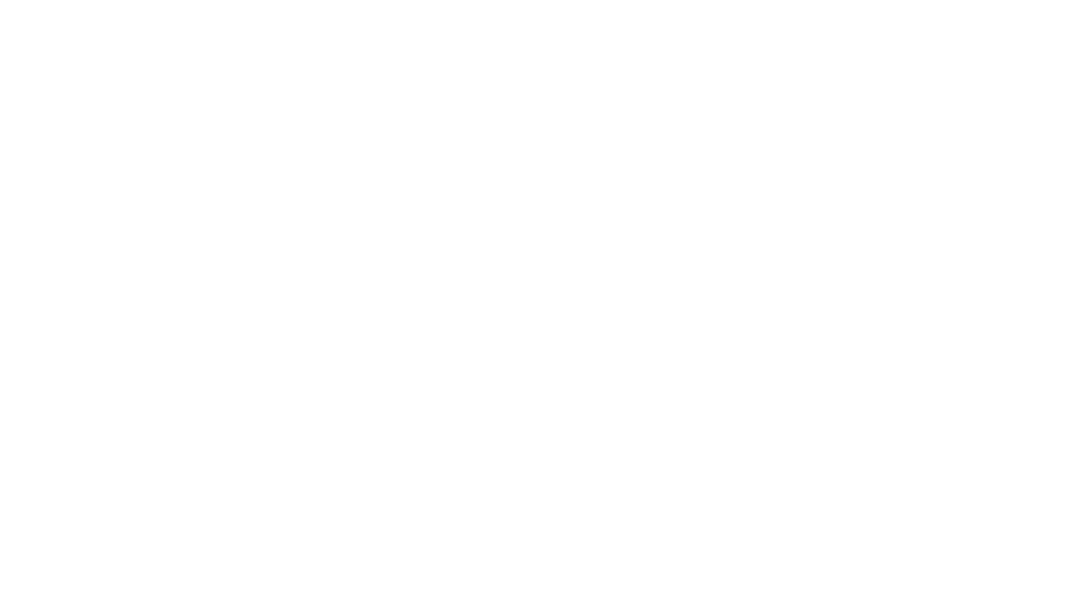
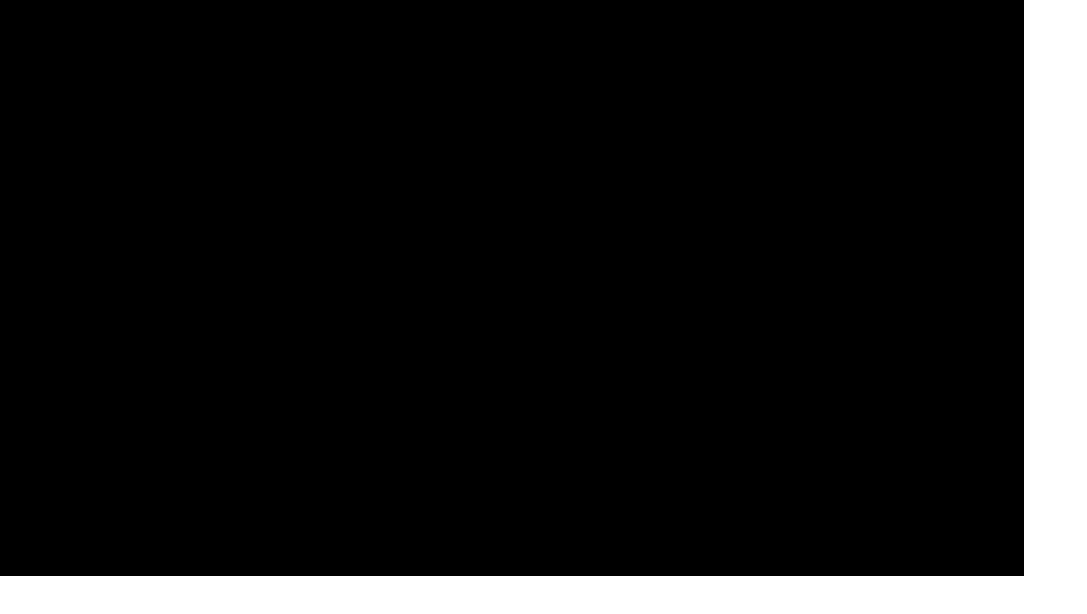
Before and after one commit to sovofeel/fighter-game, a plain HTML site: page index.html in a window 1280 px wide. Shown: the whole page, without its empty margins (0-1087 px from the left). Drawn offline with Linux system fonts and the light colour scheme.

Commit message:
add initial canvas

```diff
--- a/index.html
+++ b/index.html
@@ -5,8 +5,15 @@
 	<meta http-equiv="X-UA-Compatible" content="IE=edge">
 	<meta name="viewport" content="width=device-width, initial-scale=1.0">
 	<title>Fighter game</title>
+	<style>
+		html, body {
+			margin: 0;
+			padding: 0;
+		}
+	</style>
 </head>
 <body>
 	<canvas></canvas>
+	<script src="./index.js" ></script>
 </body>
 </html>
--- /dev/null
+++ b/index.js
@@ -0,0 +1,6 @@
+const canvas = document.querySelector('canvas');
+const ctx = canvas.getContext('2d');
+canvas.width = 1024
+canvas.height = 576
+
+ctx.fillRect(0, 0, canvas.width, canvas.height)
```
